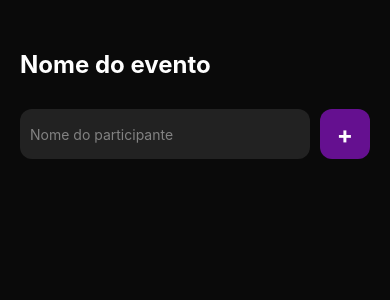
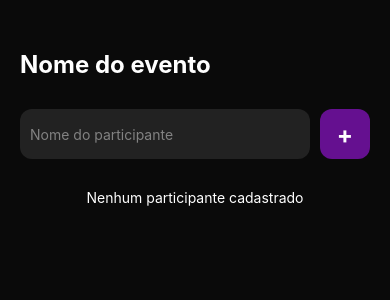
Before and after one commit to daviaxs/imhere, a React Native app: screen / in a window 390 px wide. Shown: the top 300 px of the page. Built offline with nearby package versions, Linux system fonts and the light colour scheme.

Commit message:
feat: Add empty list message to participants container

```diff
--- a/src/screens/home/index.tsx
+++ b/src/screens/home/index.tsx
@@ -61,6 +61,9 @@ export default function Home() {
         keyExtractor={(_, index) => index.toString()}
         showsVerticalScrollIndicator={false}
         style={styles.participantsContainer}
+        ListEmptyComponent={() => (
+          <Text style={{color: '#fff', textAlign: 'center'}}>Nenhum participante cadastrado</Text>
+        )}
         renderItem={({item, index}) => (
           <Participant key={item} name={item} deleteParticipant={() => handleDeleteParticipant({participantName: item, index})} />
 
```
